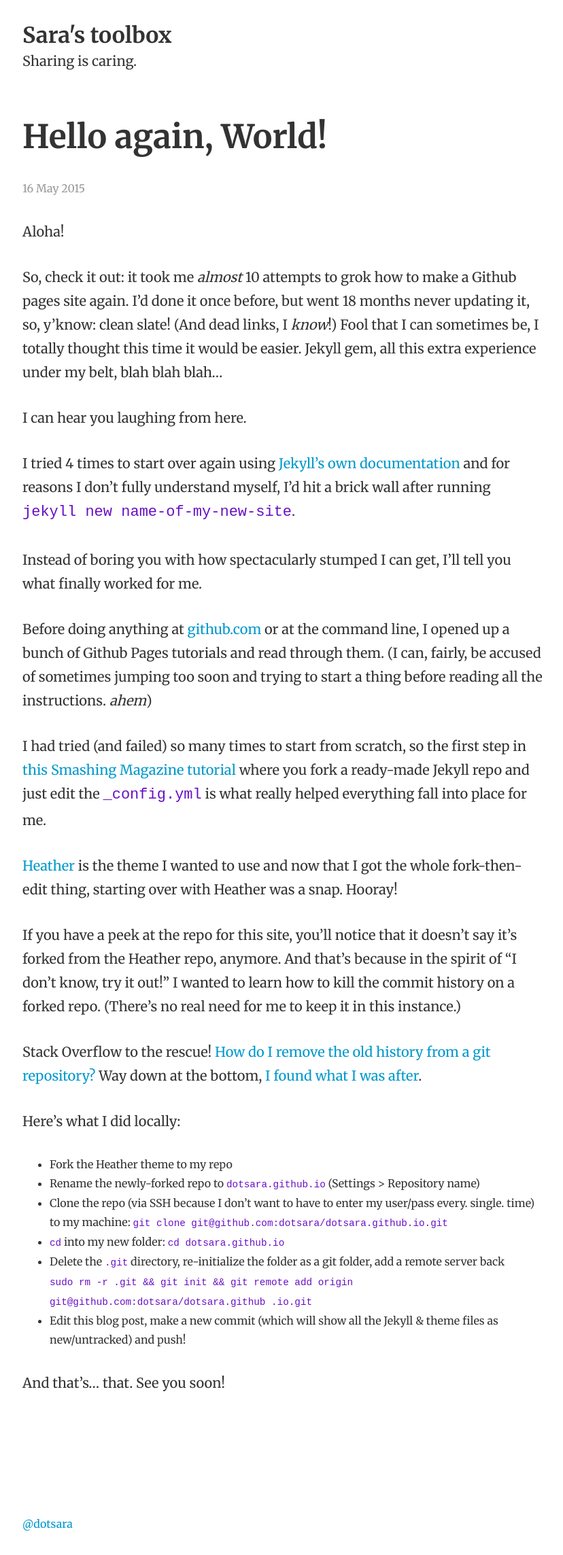
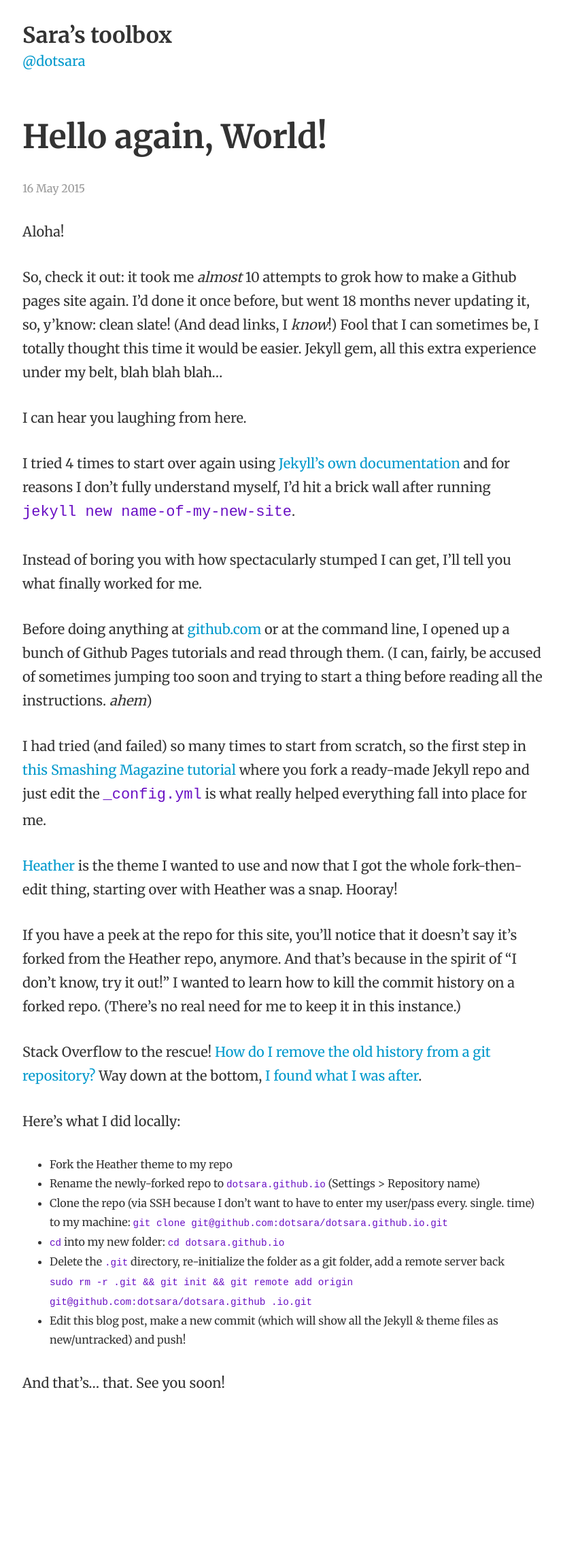
Before and after one commit to dotsara/dotsara.github.io, a Jekyll site: the page built from _posts/2015-05-16-hello-again-world.md, in a window 1280 px wide. Shown: the whole page at 68% size, without its empty margins (223-1051 px from the left). Built offline with Jekyll 4.4.1, drawn with Linux system fonts in a browser that asks for light colours; after the commit the page ends 2212 px from its top, so only the background shows below that; some of the changed lines change nothing that is shown.

Commit message:
No dumb quotes for this girl, y'all.

```diff
--- a/_config.yml
+++ b/_config.yml
@@ -1,4 +1,4 @@
-name: "Sara's toolbox"
+name: "Sara&#8217;s toolbox"
 description: "Sharing is caring."
 author: "Sara Flemming"
 
--- a/_includes/_footer.html
+++ b/_includes/_footer.html
@@ -1,6 +1,3 @@
-</div>
-<div class="footer">
-  <a href="https://twitter.com/dotsara">@dotsara</a>
 </div>
 </body>
 </html>
--- a/_includes/_head.html
+++ b/_includes/_head.html
@@ -2,9 +2,9 @@
 <html lang="en">
 <head>
   <meta charset="utf-8">
-  <title>{{site.name}}</title>
+  <title>{% if page.title %}{{ page.title }} - {% endif %} {{site.name}}</title>
   <meta name="author" content="{{site.author}}">
-  <meta name="description" content="{{site.description}}">
+  {% if page.description %}<meta name="description" content="{{ page.description }}">{% endif %}
   <meta name="viewport" content="width=device-width, initial-scale=1">
   {% if page.categories %}<meta name="keywords" content="{{ page.categories }}">{% endif %}
 
--- a/_includes/_header.html
+++ b/_includes/_header.html
@@ -2,5 +2,5 @@
 
 <header class="mb">
   <h1 class="h2 m-0"><a href="{{site.url}}">{{site.name}}</a></h1>
-  <p>{{site.description}}</p>
+  <p><a href="https://twitter.com/dotsara">@dotsara</a></p>
 </header>
--- a/_posts/2015-05-16-hello-again-world.md
+++ b/_posts/2015-05-16-hello-again-world.md
@@ -3,17 +3,18 @@
 title: "Hello again, World!"
 date: 2015-05-16
 categories: learning
+description: "Back to bloggin' and stuff."
 ---
 
 Aloha!
 
-So, check it out: it took me _almost_ 10 attempts to grok how to make a Github pages site again. I'd done it once before, but went 18 months never updating it, so, y'know: clean slate! (And dead links, I _know_!) Fool that I can sometimes be, I totally thought this time it would be easier. Jekyll gem, all this extra experience under my belt, blah blah blah…&nbsp;
+So, check it out: it took me _almost_ 10 attempts to grok how to make a Github pages site again. I&#8217;d done it once before, but went 18 months never updating it, so, y&#8217;know: clean slate! (And dead links, I _know_!) Fool that I can sometimes be, I totally thought this time it would be easier. Jekyll gem, all this extra experience under my belt, blah blah blah…&nbsp;
 
 I can hear you laughing from here.
 
-I tried 4 times to start over again using [Jekyll's own documentation](http://jekyllrb.com/docs/home/) and for reasons I don't fully understand myself, I'd hit a brick wall after running `jekyll new name-of-my-new-site`.
+I tried 4 times to start over again using [Jekyll&#8217;s own documentation](http://jekyllrb.com/docs/home/) and for reasons I don&#8217;t fully understand myself, I&#8217;d hit a brick wall after running `jekyll new name-of-my-new-site`.
 
-Instead of boring you with how spectacularly stumped I can get, I'll tell you what finally worked for me.
+Instead of boring you with how spectacularly stumped I can get, I&#8217;ll tell you what finally worked for me.
 
 Before doing anything at [github.com](https://github.com) or at the command line, I opened up a bunch of Github Pages tutorials and read through them. (I can, fairly, be accused of sometimes jumping too soon and trying to start a thing before reading all the instructions. _ahem_)
 
@@ -21,11 +22,11 @@
 
 [Heather](http://jxnblk.com/Heather) is the theme I wanted to use and now that I got the whole fork-then-edit thing, starting over with Heather was a snap. Hooray!
 
-If you have a peek at the repo for this site, you'll notice that it doesn't say it's forked from the Heather repo, anymore. And that's because in the spirit of "I don't know, try it out!" I wanted to learn how to kill the commit history on a forked repo. (There's no real need for me to keep it in this instance.)
+If you have a peek at the repo for this site, you&#8217;ll notice that it doesn't say it's forked from the Heather repo, anymore. And that's because in the spirit of &#8220;I don&#8217;t know, try it out!&#8221; I wanted to learn how to kill the commit history on a forked repo. (There&#8217;s no real need for me to keep it in this instance.)
 
 Stack Overflow to the rescue! [How do I remove the old history from a git repository?](http://stackoverflow.com/questions/4515580/how-do-i-remove-the-old-history-from-a-git-repository) Way down at the bottom, [I found what I was after](http://stackoverflow.com/a/28081807).
 
-Here's what I did locally:
+Here&#8217;s what I did locally:
 
 * Fork the Heather theme to my repo
 * Rename the newly-forked repo to `dotsara.github.io` (Settings > Repository name)
@@ -37,4 +38,4 @@
 * Edit this blog post, make a new commit (which will show all the Jekyll & theme files as new/untracked) and push!
 
 
-And that's…&nbsp;that. See you soon!
+And that&#8217;s…&nbsp;that. See you soon!
--- a/additional.css
+++ b/additional.css
@@ -4,14 +4,13 @@
   background: #fff;
   color: #690FC4;
   font-size: 110%;
-
 }
 
 ul {  margin-bottom: 32px; }
 
 .footer {
-  width: 90%;
   max-width: 768px;
   margin: 0 auto;
   padding: 16px 5% 32px;
+  width: 90%;
 }
```
Also changed, not shown: 3 other files.
